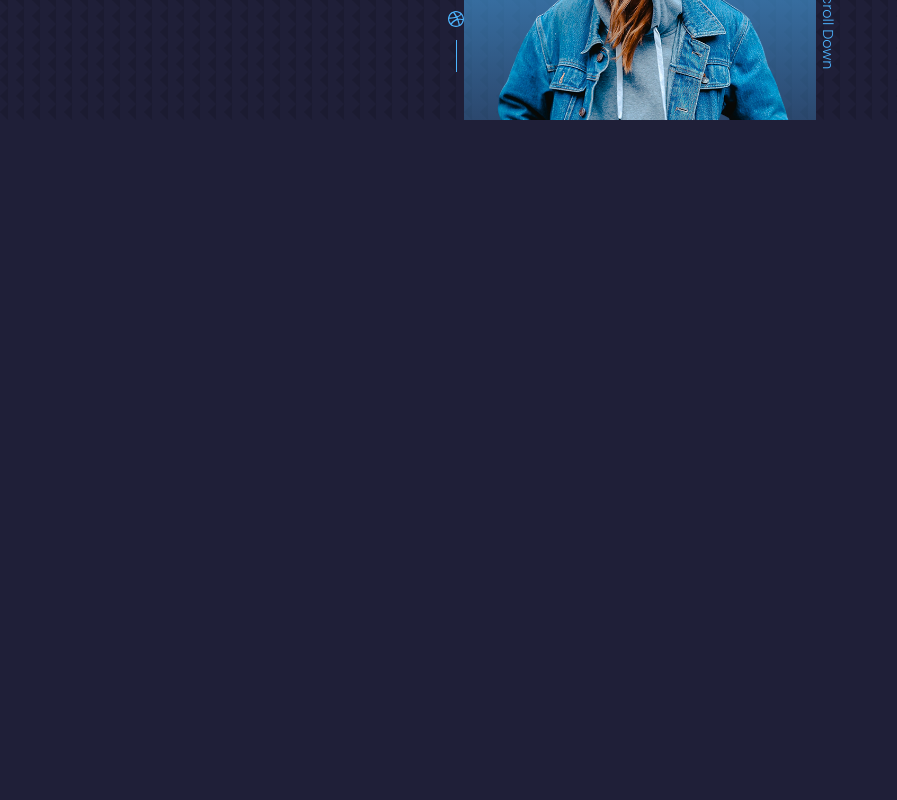
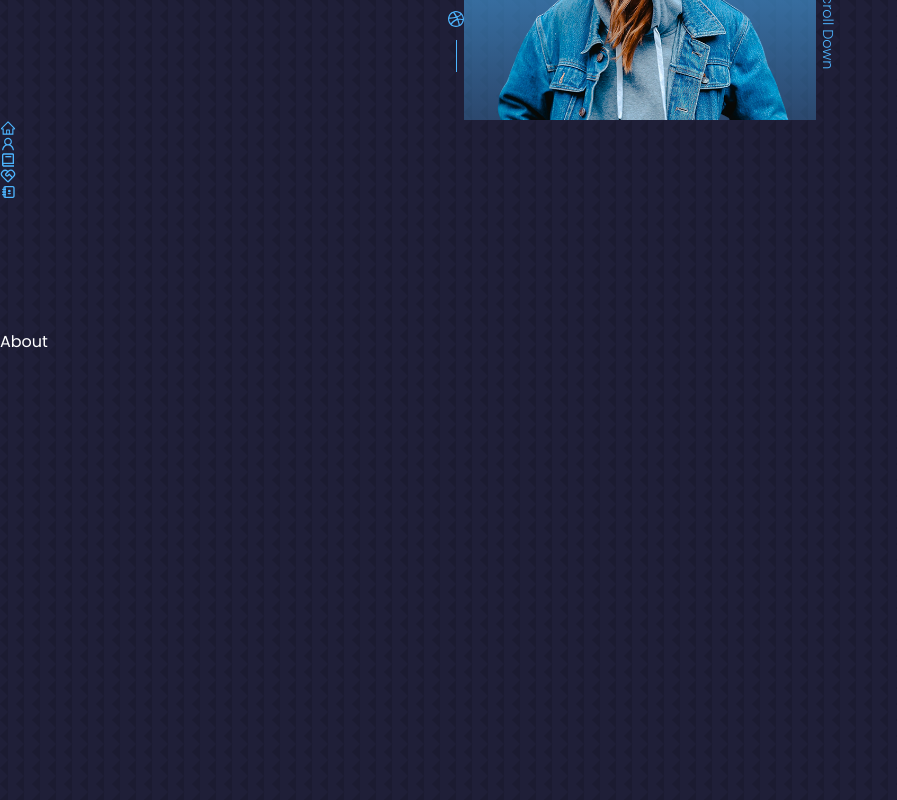
Before and after one commit to A1doranM/my-portfolio, a React (Create React App) app: page / in a window 1280 px wide. Shown: the part 680-1480 px from the top of the page, without its empty margins (0-897 px from the left). Before the commit the page ends 800 px from the top, so only its background shows below. Built offline with nearby package versions, Linux system fonts and the light colour scheme.

Commit message:
created nav scratch

```diff
--- a/src/components/about/About.jsx
+++ b/src/components/about/About.jsx
@@ -2,7 +2,7 @@
 
 function About(props) {
     return (
-        <div></div>
+        <section id="about">About</section>
     );
 }
 
--- a/src/components/contacts/Contacts.jsx
+++ b/src/components/contacts/Contacts.jsx
@@ -2,7 +2,7 @@
 
 function Contacts(props) {
     return (
-        <div></div>
+        <section id="contacts">Contacts</section>
     );
 }
 
--- a/src/components/experience/Experience.jsx
+++ b/src/components/experience/Experience.jsx
@@ -2,7 +2,7 @@
 
 function Experience(props) {
     return (
-        <div></div>
+        <section id="experience">Experience</section>
     );
 }
 
--- a/src/components/nav/Navigation.jsx
+++ b/src/components/nav/Navigation.jsx
@@ -1,8 +1,18 @@
 import React from "react";
+import {AiOutlineHome, AiOutlineUser} from "react-icons/ai";
+import {BiBook} from "react-icons/bi";
+import {RiServiceLine} from "react-icons/ri";
+import {TiContacts} from "react-icons/ti";
 
 function Navigation(props) {
     return (
-        <div></div>
+        <nav>
+            <a href="#"><AiOutlineHome/></a>
+            <a href="#about"><AiOutlineUser/></a>
+            <a href="#experience"><BiBook/></a>
+            <a href="#services"><RiServiceLine/></a>
+            <a href="#contacts"><TiContacts/></a>
+        </nav>
     );
 }
 
--- a/src/components/portfolio/Portfolio.jsx
+++ b/src/components/portfolio/Portfolio.jsx
@@ -2,7 +2,7 @@
 
 function Portfolio(props) {
     return (
-        <div></div>
+        <section id="portfolio">Portfolio</section>
     );
 }
 
--- a/src/components/services/Services.jsx
+++ b/src/components/services/Services.jsx
@@ -2,7 +2,7 @@
 
 function Services(props) {
     return (
-        <div></div>
+        <section id="services">Services</section>
     );
 }
 
--- a/src/components/testimonials/Testimonials.jsx
+++ b/src/components/testimonials/Testimonials.jsx
@@ -2,7 +2,7 @@
 
 function Testimonials(props) {
     return (
-        <div></div>
+        <section id="testimonials">Testimonials</section>
     );
 }
 
--- a/src/index.css
+++ b/src/index.css
@@ -106,6 +106,7 @@
 
 section {
     margin-top: 8rem;
+    height: 100vh;
 }
 
 section > h2,
```
